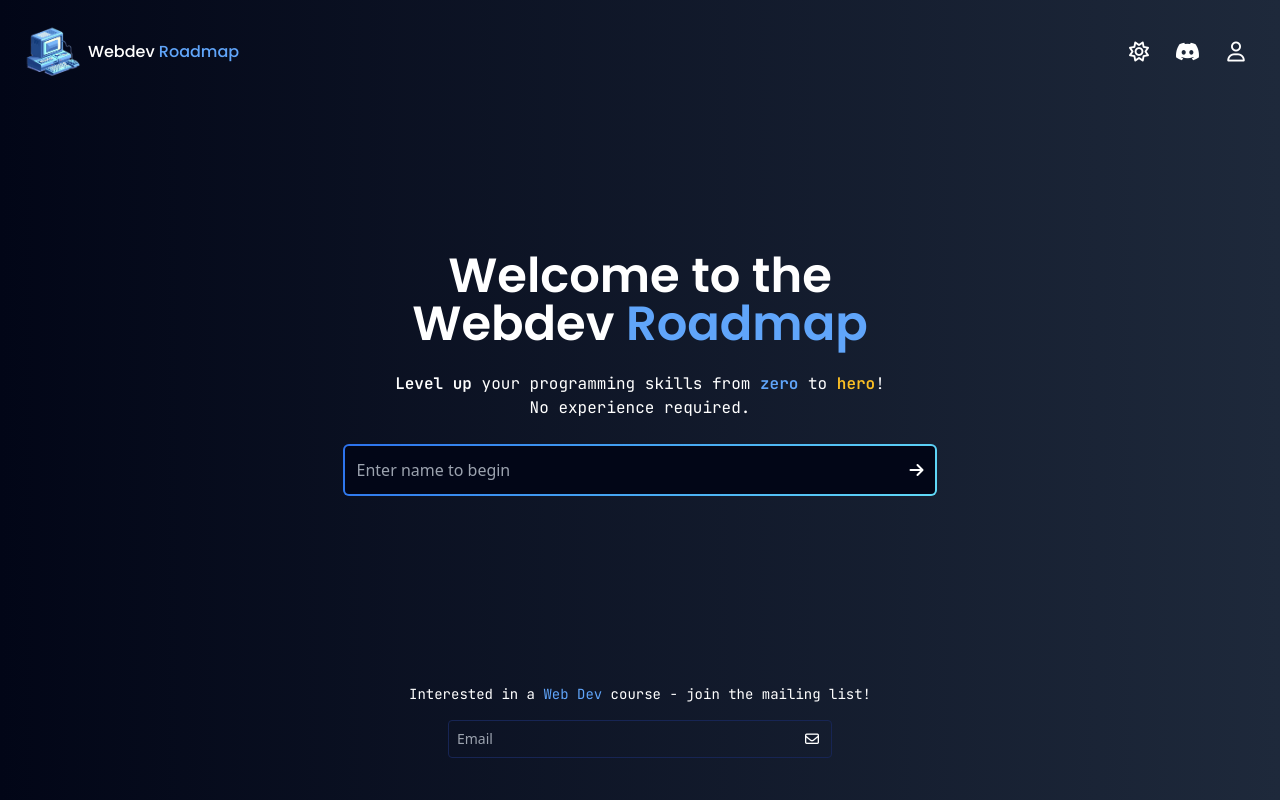
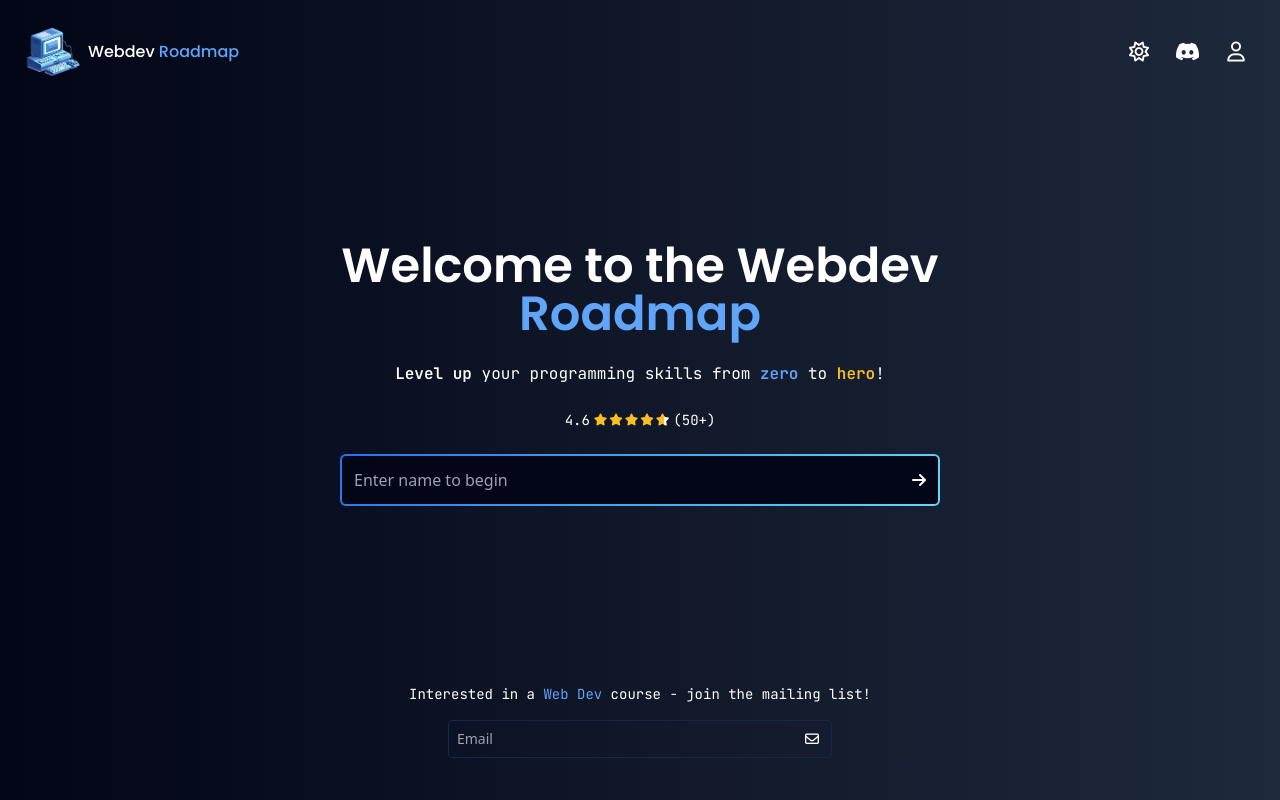
Before and after one commit to jamezmca/roadmap-v2, a SvelteKit app: page / in a window 1280 px wide. Shown: the top 800 px of the page. Built offline with nearby package versions, Linux system fonts and the light colour scheme.

Commit message:
Update Main.svelte

```diff
--- a/src/components/Main.svelte
+++ b/src/components/Main.svelte
@@ -36,23 +36,41 @@
 >
     {#if !$store.name}
         <div
-            class="flex flex-col justify-center items-center flex-1 gap-6 max-w-prose w-full mx-auto pt-14 pb-7 sm:pb-10 sm:pt-20"
+            class="flex flex-col justify-center items-center flex-1 gap-6 max-w-[600px] w-full mx-auto pb-10 pt-20"
         >
-            <div class="flex flex-col gap-6 text-center">
-                <h1 class="text-3xl sm:text-4xl md:text-5xl font-semibold">
+            <h1
+                class="text-3xl sm:text-4xl md:text-5xl font-semibold text-center"
+            >
                 Welcome to the Webdev
                 <span class={" " + styles.accentColor}>Roadmap</span>
             </h1>
-                <h4 class="">
-                    <span class=" font-semibold">Level up</span> your
-                    programming skills from
+
+            <h4 class=" text-center">
+                <span class=" font-semibold">Level up</span> your programming
+                skills from
                 <span class={"font-semibold " + styles.blueText}>zero</span>
                 to
-                    <span class={"font-semibold " + styles.amberText}>hero</span
-                    >! <br /><span class="">No experience required.</span>
+                <span class={"font-semibold " + styles.amberText}>hero</span>!
             </h4>
 
             <!-- <p class={"italic " + styles.fadedColor}>- by Smoljames</p> -->
+            <div class="flex gap-1 text-xs sm:text-sm">
+                <h4>4.6</h4>
+                <div class="flex items-center gap-0.5 text-xs">
+                    {#each [1, 2, 3, 4, 5] as ratingNum}
+                        <div class="grid place-items-center relative">
+                            {#if ratingNum == 5}
+                                <div
+                                    class="flex justify-end w-[40%] absolute top-1/2 -translate-y-1/2 right-0 overflow-hidden"
+                                >
+                                    <i class="fa-solid fa-star text-white" />
+                                </div>
+                            {/if}
+                            <i class="fa-solid fa-star text-amber-400" />
+                        </div>
+                    {/each}
+                </div>
+                <h4>(50+)</h4>
             </div>
             <div class="flex p-0.5 w-full relative">
                 <div
@@ -64,8 +82,7 @@
                 </div>
 
                 <div
-                    class={"flex flex-1 rounded text-base relative " +
-                        styles.inputColor}
+                    class={"flex flex-1 rounded  relative " + styles.inputColor}
                 >
                     <input
                         on:keypress={onKeyPress}
@@ -76,12 +93,17 @@
                     <button
                         on:click={handleSaveName}
                         class={" py-2 rounded-md  hover:opacity-60 px-3 duration-200   " +
-                            styles.buttonBackground + ' ' + (name ? ' text-cyan-400 scale-[105%] sm:scale-110' : ' ')}
+                            styles.buttonBackground +
+                            " " +
+                            (name
+                                ? " text-cyan-400 scale-[105%] sm:scale-110"
+                                : " ")}
                     >
                         <i class="fa-solid fa-arrow-right" />
                     </button>
                 </div>
             </div>
+
             <!-- <p class="text-sm opacity-80">
                 Input your name and hit <span class="font-semibold">Enter</span>
                 to begin
```
Lines whose indentation alone changed are shown as unchanged.
